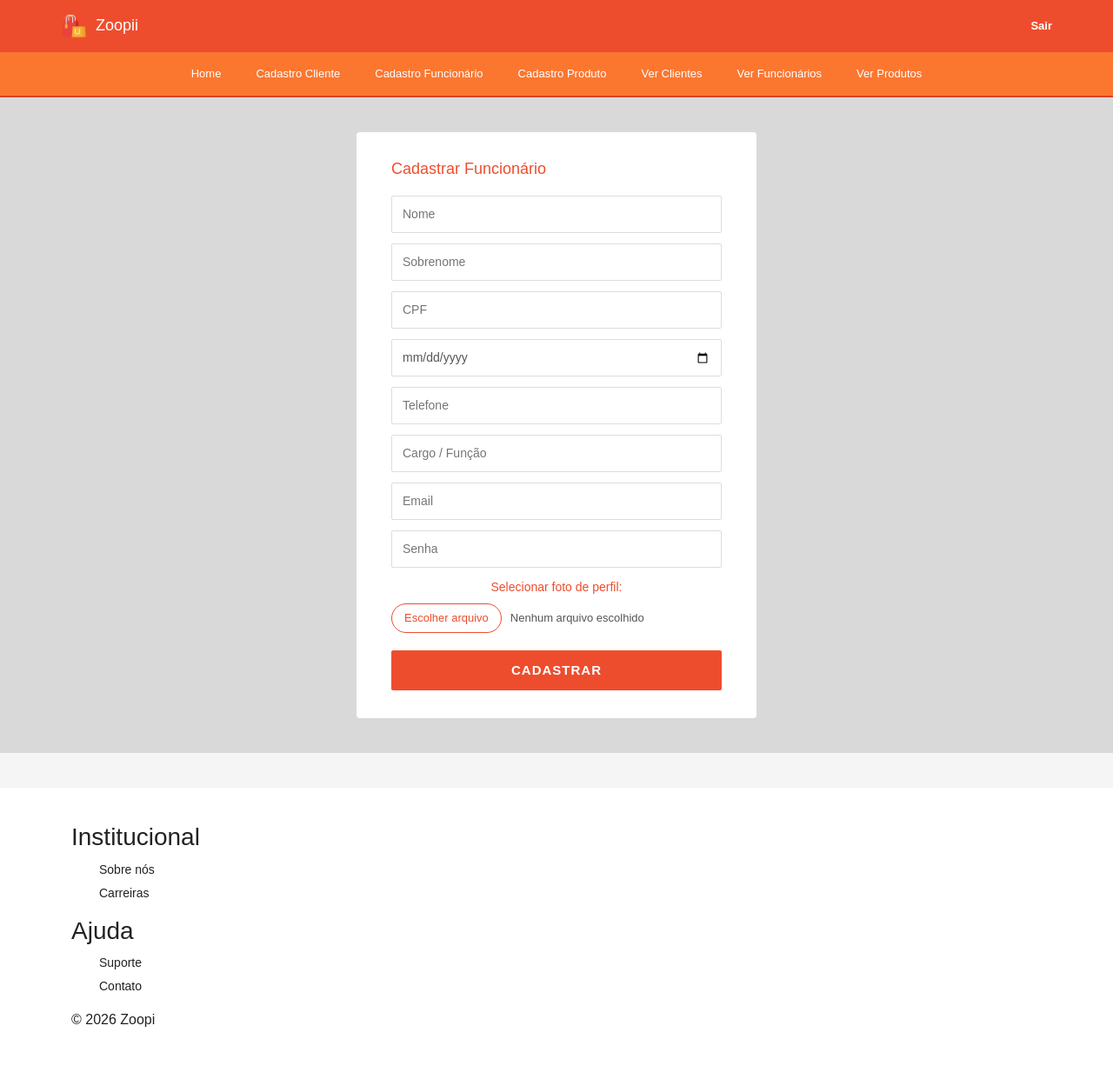
After one commit to guilhermebergamini/zoopi, a PHP site: page /src/pages/cadastro_funcionario.html in a window 1280 px wide. The commit adds this page. Shown: the whole page at 87% size. Run offline with PHP 8.4, Linux system fonts and the light colour scheme.

Commit message:
Add cadastro funcionario e cliente e correcao index

```diff
--- /dev/null
+++ b/src/css/cad.css
@@ -0,0 +1,92 @@
+.pagina-form {
+    background: #d9d9d9;
+    min-height: calc(100vh - 120px);
+    display: flex;
+    align-items: flex-start;
+    justify-content: center;
+    padding: 40px 0;
+  }
+
+  .form-card {
+    background: #fff;
+    padding: 32px 40px;
+    width: 100%;
+    max-width: 460px;
+    border-radius: 4px;
+    display: flex;
+    flex-direction: column;
+    gap: 12px;
+  }
+
+  .form-titulo {
+    color: #ee4d2d;
+    font-size: 18px;
+    margin-bottom: 8px;
+  }
+
+  .form-input {
+    width: 100%;
+    padding: 10px 12px;
+    border: 1px solid #ddd;
+    border-radius: 2px;
+    font-size: 14px;
+    outline: none;
+    color: #555;
+  }
+
+  .form-input:focus {
+    border-color: #ee4d2d;
+  }
+
+  .form-label-foto {
+    color: #ee4d2d;
+    font-size: 14px;
+    margin-bottom: -4px;
+    text-align: center;
+  }
+
+  .btn-cadastrar {
+    width: 100%;
+    padding: 12px;
+    background: #ee4d2d;
+    color: #fff;
+    border: none;
+    border-radius: 2px;
+    font-size: 15px;
+    font-weight: bold;
+    letter-spacing: 1px;
+    cursor: pointer;
+    margin-top: 8px;
+  }
+
+  .btn-cadastrar:hover {
+    background: #d84325;
+  }
+
+  .file-input-wrapper {
+    display: flex;
+    align-items: center;
+    gap: 10px;
+  }
+
+  .btn-escolher {
+    padding: 6px 14px;
+    border: 1px solid #ee4d2d;
+    color: #ee4d2d;
+    border-radius: 2px;
+    font-size: 13px;
+    cursor: pointer;
+    white-space: nowrap;
+    border-radius: 20px;
+    justify-content: center;
+  }
+
+  .btn-escolher:hover {
+    background: #fff0ed;
+  }
+
+  .file-nome {
+    font-size: 13px;
+    color: #555;
+    text-align: right;
+  }
--- /dev/null
+++ b/src/pages/cadastro_funcionario.html
@@ -0,0 +1,108 @@
+<!DOCTYPE html>
+<html lang="en">
+
+<head>
+    <meta charset="UTF-8" />
+    <meta name="viewport" content="width=device-width, initial-scale=1.0" />
+    <title>
+        Shopee Brasil | Na Shopee Compensa Mais | Frete Grátis e Cupom!
+    </title>
+    <link href="https://cdn.jsdelivr.net/npm/bootstrap@5.3.8/dist/css/bootstrap.min.css" rel="stylesheet"
+        integrity="sha384-sRIl4kxILFvY47J16cr9ZwB07vP4J8+LH7qKQnuqkuIAvNWLzeN8tE5YBujZqJLB" crossorigin="anonymous">
+    <script src="https://cdn.jsdelivr.net/npm/bootstrap@5.3.8/dist/js/bootstrap.bundle.min.js"
+        integrity="sha384-FKyoEForCGlyvwx9Hj09JcYn3nv7wiPVlz7YYwJrWVcXK/BmnVDxM+D2scQbITxI"
+        crossorigin="anonymous"></script>
+    <link rel="stylesheet" href="/src/css/global.css" />
+    <link rel="stylesheet" href="/src/css/header.css" />
+    <link rel="stylesheet" href="/src/css/home.css" />
+    <link ref="stylesheet" href="/src/css/cad.css" <link rel="stylesheet"
+        href="https://cdnjs.cloudflare.com/ajax/libs/font-awesome/4.7.0/css/font-awesome.min.css">
+</head>
+
+<body>
+
+    <header class="header">
+        <!-- TOP BAR --> <!-- tem que centralizar essa merda, mó preg-->
+        <div class="top-bar">
+            <div class="container">
+                <div class="logo">
+                    <img src="src/assets/images/logo.png" alt="Logo">
+                    <h1>Zoopii</h1>
+                </div>
+
+
+
+                <div class="top-actions">
+                    <a href="#">Sair</a>
+                </div>
+            </div>
+        </div>
+
+
+        <!-- MENU --> <!-- esta feio pra krlh isso aqui, arruma for me pls-->
+        <nav class="menu">
+            <div class="container-nav">
+                <ul>
+                    <li><a href="/index.html">Home</a></li>
+                    <li><a href="/src/pages/cadastro_cliente.html">Cadastro Cliente</a></li>
+                    <li><a href="#">Cadastro Funcionário</a></li>
+                    <li><a href="#">Cadastro Produto</a></li>
+                    <li><a href="#">Ver Clientes</a></li>
+                    <li><a href="#">Ver Funcionários</a></li>
+                    <li><a href="#">Ver Produtos</a></li>
+                </ul>
+            </div>
+        </nav>
+    </header>
+
+    <main class="pagina-form">
+        <div class="form-card">
+            <h2 class="form-titulo">Cadastrar Funcionário</h2>
+
+            <input type="text" placeholder="Nome" class="form-input">
+            <input type="text" placeholder="Sobrenome" class="form-input">
+            <input type="text" placeholder="CPF" class="form-input">
+            <input type="date" class="form-input">
+            <input type="tel" placeholder="Telefone" class="form-input">
+            <input type="tel" placeholder="Cargo / Função" class="form-input">
+            <input type="email" placeholder="Email" class="form-input">
+            <input type="password" placeholder="Senha" class="form-input">
+
+            <label class="form-label-foto">Selecionar foto de perfil:</label>
+            <div class="file-input-wrapper">
+                <label class="btn-escolher">Escolher arquivo</label>
+                <input type="file" id="foto-perfil" hidden>
+                <span class="file-nome">Nenhum arquivo escolhido</span>
+            </div>
+
+            <button class="btn btn-cadastrar">CADASTRAR</button>
+        </div>
+    </main>
+
+    <!-- FOOTER -->
+    <footer class="footer">
+        <div class="container">
+            <div class="footer-links">
+                <h3>Institucional</h3>
+                <ul>
+                    <li><a href="#">Sobre nós</a></li>
+                    <li><a href="#">Carreiras</a></li>
+                </ul>
+            </div>
+
+            <div class="footer-links">
+                <h3>Ajuda</h3>
+                <ul>
+                    <li><a href="#">Suporte</a></li>
+                    <li><a href="#">Contato</a></li>
+                </ul>
+            </div>
+
+            <div class="footer-copy">
+                <p>© 2026 Zoopi</p>
+            </div>
+        </div>
+    </footer>
+</body>
+
+</html>
```
Also changed, not shown: index.html (+16 -29 lines), src/css/global.css (+21 -12 lines), src/css/home.css (deleted, +0 -25 lines), src/js/main.js (+35 -42 lines), src/pages/cadastro_cliente.html (added, +107 -0 lines), src/assets/images/1-53355213.png (added), src/assets/images/WhatsApp Image 2026-03-30 at 13.41.19.jpeg (added).
